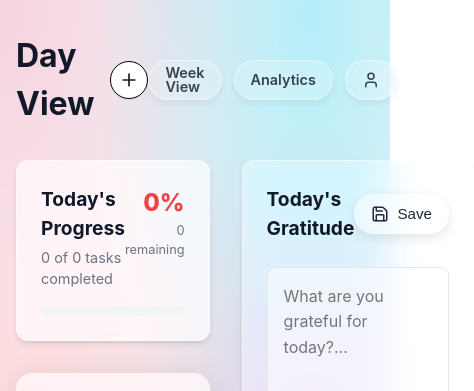
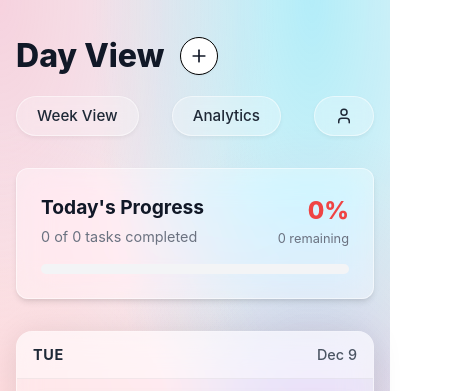
Before and after one commit to AdityaPratapGoswami/task-tracker, a Next.js app: page /day in a window 390 px wide. Shown: the top 391 px of the page, 474 px wide, since content can reach past the window. Built offline with nearby package versions, Linux system fonts and the light colour scheme; no server answers.

Commit message:
feat: Implement responsive layouts for WeekView and DayView, and introduce dedicated styling for DayView.

```diff
--- /dev/null
+++ b/app/day/page.module.css
@@ -0,0 +1,101 @@
+.container {
+    padding-bottom: 2rem;
+    background-color: #f3f4f6;
+    background-image:
+        radial-gradient(at 80% 0%, hsla(189, 100%, 56%, 0.3) 0px, transparent 50%),
+        radial-gradient(at 0% 50%, hsla(355, 100%, 93%, 1) 0px, transparent 50%),
+        radial-gradient(at 80% 50%, hsla(340, 100%, 76%, 0.3) 0px, transparent 50%),
+        radial-gradient(at 0% 100%, hsla(22, 100%, 77%, 0.3) 0px, transparent 50%),
+        radial-gradient(at 80% 100%, hsla(242, 100%, 70%, 0.3) 0px, transparent 50%),
+        radial-gradient(at 0% 0%, hsla(343, 100%, 76%, 0.3) 0px, transparent 50%);
+    background-attachment: fixed;
+    background-size: cover;
+    min-height: 100vh;
+}
+
+.contentWrapper {
+    max-width: 1200px;
+    margin: 0 auto;
+    padding: 2rem 1rem 0;
+}
+
+.header {
+    display: flex;
+    justify-content: space-between;
+    align-items: center;
+    margin-bottom: 2rem;
+}
+
+.title {
+    font-size: 2rem;
+    font-weight: 800;
+    color: var(--color-text-main);
+    margin: 0;
+}
+
+.actions {
+    display: flex;
+    align-items: center;
+    gap: 0.75rem;
+}
+
+.dayGrid {
+    display: grid;
+    grid-template-columns: 1fr 1fr;
+    gap: 2rem;
+}
+
+.card {
+    background: rgba(255, 255, 255, 0.4);
+    backdrop-filter: blur(16px) saturate(180%);
+    -webkit-backdrop-filter: blur(16px) saturate(180%);
+    padding: 1.5rem;
+    border-radius: 0.75rem;
+    box-shadow: var(--shadow-md);
+    border: 1px solid rgba(255, 255, 255, 0.5);
+    display: flex;
+    flex-direction: column;
+}
+
+.progressSection {
+    margin-bottom: 2rem;
+    padding: 1.5rem;
+    background: rgba(255, 255, 255, 0.4);
+    backdrop-filter: blur(16px) saturate(180%);
+    -webkit-backdrop-filter: blur(16px) saturate(180%);
+    border-radius: 0.75rem;
+    box-shadow: var(--shadow-md);
+    border: 1px solid rgba(255, 255, 255, 0.5);
+}
+
+.journalSection {
+    background: rgba(255, 255, 255, 0.4);
+    backdrop-filter: blur(16px) saturate(180%);
+    -webkit-backdrop-filter: blur(16px) saturate(180%);
+    padding: 1.5rem;
+    border-radius: 0.75rem;
+    box-shadow: var(--shadow-md);
+    border: 1px solid rgba(255, 255, 255, 0.5);
+    margin-top: 2rem;
+    display: flex;
+    flex-direction: column;
+}
+
+@media (max-width: 768px) {
+    .dayGrid {
+        grid-template-columns: 1fr;
+        gap: 1.5rem;
+    }
+
+    .header {
+        flex-direction: column;
+        align-items: flex-start;
+        gap: 1rem;
+    }
+
+    .actions {
+        width: 100%;
+        justify-content: space-between;
+        flex-wrap: wrap;
+    }
+}
--- a/app/day/page.tsx
+++ b/app/day/page.tsx
@@ -8,7 +8,7 @@ import DayColumn from '@/components/DayColumn';
 import AddTaskModal from '@/components/AddTaskModal';
 import { Plus, Save, User } from 'lucide-react';
 import DayViewContentSkeleton, { DayViewJournalSkeleton } from '@/components/DayViewContentSkeleton';
-import styles from '@/components/WeekView.module.css'; // Reusing WeekView styles
+import styles from './page.module.css';
 
 export default function DayView() {
     const [tasks, setTasks] = useState<ITask[]>([]);
@@ -237,20 +237,12 @@ export default function DayView() {
                     </>
                 ) : (
                     <>
-                        <div style={{ display: 'grid', gridTemplateColumns: '1fr 1fr', gap: '2rem' }}>
+                        <div className={styles.dayGrid}>
 
                             {/* Left Column: Progress & Tasks */}
                             <div style={{ display: 'flex', flexDirection: 'column' }}>
                                 {/* Progress Section */}
-                                <div className={styles.card} style={{
-                                    marginBottom: '2rem',
-                                    padding: '1.5rem',
-                                    background: 'rgba(255, 255, 255, 0.7)',
-                                    backdropFilter: 'blur(16px) saturate(180%)',
-                                    borderRadius: '0.75rem',
-                                    boxShadow: 'var(--shadow-md)',
-                                    border: '1px solid rgba(255, 255, 255, 0.5)'
-                                }}>
+                                <div className={styles.progressSection}>
                                     {(() => {
                                         const total = tasks.length;
                                         const completed = tasks.filter(t => t.isCompleted).length;
@@ -305,16 +297,7 @@ export default function DayView() {
                             </div>
 
                             {/* Right Column: Gratitude */}
-                            <div className={styles.card} style={{
-                                background: 'rgba(255, 255, 255, 0.4)',
-                                backdropFilter: 'blur(16px) saturate(180%)',
-                                padding: '1.5rem',
-                                borderRadius: '0.75rem',
-                                boxShadow: 'var(--shadow-md)',
-                                border: '1px solid rgba(255, 255, 255, 0.5)',
-                                display: 'flex',
-                                flexDirection: 'column'
-                            }}>
+                            <div className={styles.card}>
                                 <div style={{ display: 'flex', justifyContent: 'space-between', alignItems: 'center', marginBottom: '1.5rem' }}>
                                     <h3 style={{ fontSize: '1.2rem', fontWeight: 700, color: 'var(--color-text-main)' }}>Today's Gratitude</h3>
                                     <button
@@ -361,17 +344,7 @@ export default function DayView() {
                         </div>
 
                         {/* Journal Section */}
-                        <div className={styles.card} style={{
-                            background: 'rgba(255, 255, 255, 0.4)',
-                            backdropFilter: 'blur(16px) saturate(180%)',
-                            padding: '1.5rem',
-                            borderRadius: '0.75rem',
-                            boxShadow: 'var(--shadow-md)',
-                            border: '1px solid rgba(255, 255, 255, 0.5)',
-                            marginTop: '2rem',
-                            display: 'flex',
-                            flexDirection: 'column'
-                        }}>
+                        <div className={styles.journalSection}>
                             <div style={{ display: 'flex', justifyContent: 'space-between', alignItems: 'center', marginBottom: '1.5rem' }}>
                                 <h3 style={{ fontSize: '1.2rem', fontWeight: 700, color: 'var(--color-text-main)' }}>Daily Journal</h3>
                                 <button
--- a/app/profile/page.module.css
+++ b/app/profile/page.module.css
@@ -4,6 +4,17 @@
 
 .header {
     margin-bottom: 2rem;
+    display: flex;
+    justify-content: space-between;
+    align-items: center;
+}
+
+@media (max-width: 768px) {
+    .header {
+        flex-direction: column;
+        align-items: flex-start;
+        gap: 1rem;
+    }
 }
 
 .title {
--- a/app/profile/page.tsx
+++ b/app/profile/page.tsx
@@ -118,7 +118,7 @@ export default function ProfilePage() {
                         <Link href="/analytics" className="btn">
                             Analytics
                         </Link>
-                        <button onClick={logout} className="btn" style={{ display: 'flex', alignItems: 'center', gap: '0.5rem' }}>
+                        <button onClick={logout} className="btn" style={{ display: 'flex', alignItems: 'center', gap: '0.5rem', backgroundColor: '#fee2e2', color: '#dc2626', border: '1px solid #fecaca' }}>
                             <LogOut size={18} />
                             Logout
                         </button>
--- a/components/AnalyticsDashboard.module.css
+++ b/components/AnalyticsDashboard.module.css
@@ -17,6 +17,18 @@
 .contentWrapper {
     max-width: 1200px;
     margin: 0 auto;
+}
+
+@media (max-width: 640px) {
+    .contentWrapper>div:first-child {
+        flex-direction: column;
+        gap: 1rem;
+    }
+
+    .glassControl {
+        width: 100%;
+        justify-content: space-between;
+    }
 }
 
 /* Glassmorphic Controls */
@@ -265,3 +277,24 @@
     border-radius: 16px;
     border: 1px dashed rgba(0, 0, 0, 0.1);
 }
+
+@media (max-width: 768px) {
+    .taskMeta {
+        flex-direction: column;
+        align-items: flex-end;
+        gap: 0.5rem;
+    }
+
+    .progressBar {
+        width: 100px;
+    }
+
+    .chartContainer {
+        height: 400px;
+        padding: 1rem;
+    }
+
+    .statsGrid {
+        grid-template-columns: 1fr;
+    }
+}
--- a/components/WeekView.module.css
+++ b/components/WeekView.module.css
@@ -3,34 +3,52 @@
 }
 
 /* Main grid container becomes a flex container for columns */
-.calendarGrid {
+/* Main grid container for Desktop (3 columns) */
+.desktopGrid {
     display: flex;
     gap: 1.5rem;
     align-items: start;
     width: 100%;
 }
 
-/* Individual vertical columns */
 .masonryColumn {
     display: flex;
     flex-direction: column;
     gap: 1.5rem;
-    /* Vertical gap between cards */
     flex: 1;
-    /* Distribute width equally */
     min-width: 0;
-    /* Prevent flex overflow */
 }
 
-@media (max-width: 1024px) {
-    .calendarGrid {
-        grid-template-columns: repeat(2, 1fr);
-    }
+/* Mobile Grid (Single Column) */
+.mobileGrid {
+    display: none;
+    /* Hidden by default */
+    flex-direction: column;
+    gap: 1.5rem;
+    width: 100%;
 }
 
-@media (max-width: 640px) {
-    .calendarGrid {
-        grid-template-columns: 1fr;
+@media (max-width: 768px) {
+    .desktopGrid {
+        display: none;
+        /* Hide expensive masonry on mobile */
+    }
+
+    .mobileGrid {
+        display: flex;
+        /* Show simple list on mobile */
+    }
+
+    .header {
+        flex-direction: column;
+        align-items: flex-start;
+        gap: 1rem;
+    }
+
+    .actions {
+        width: 100%;
+        justify-content: space-between;
+        flex-wrap: wrap;
     }
 }
 
```
Also changed, not shown: components/WeekView.tsx (+18 -2 lines).
